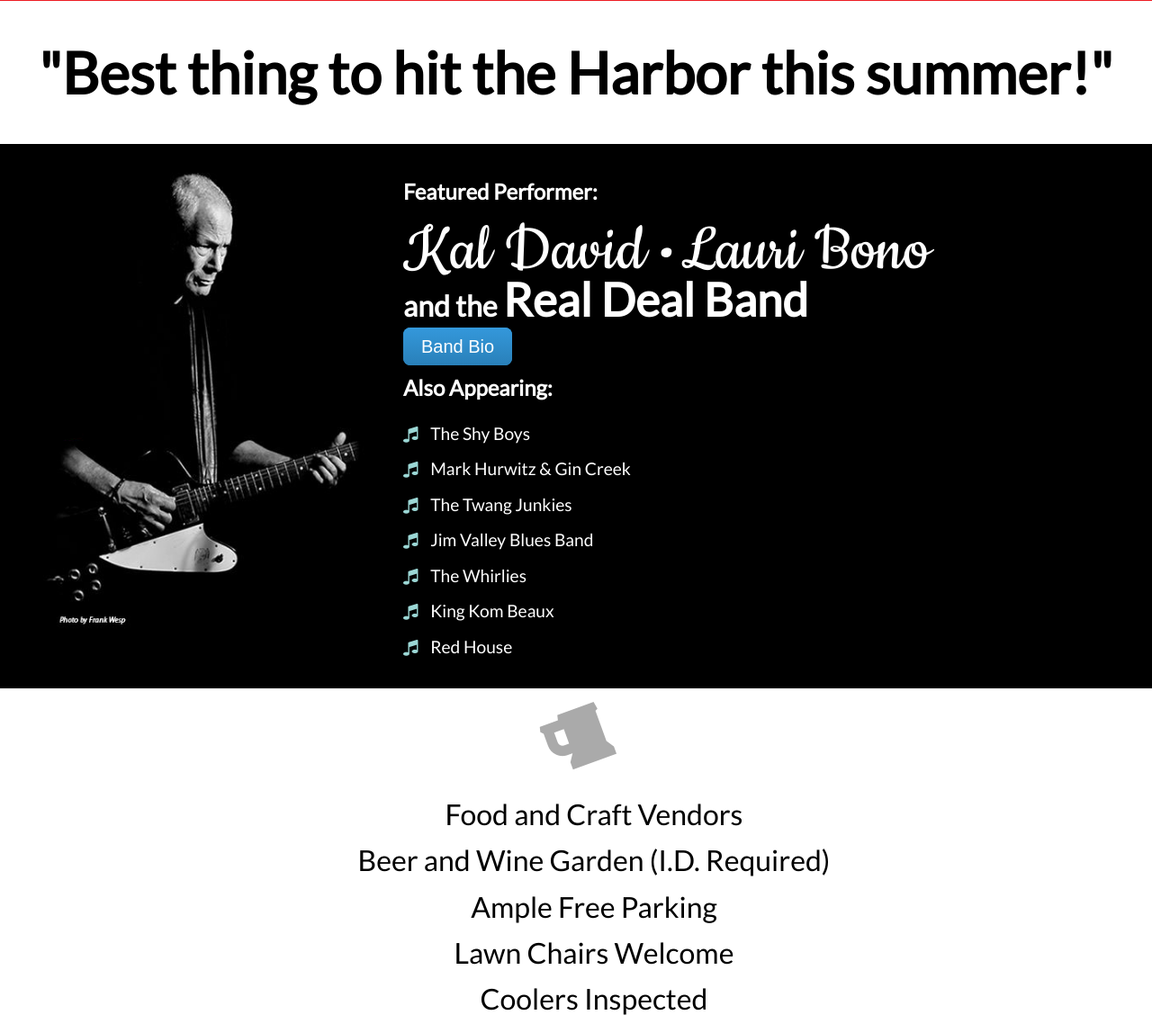
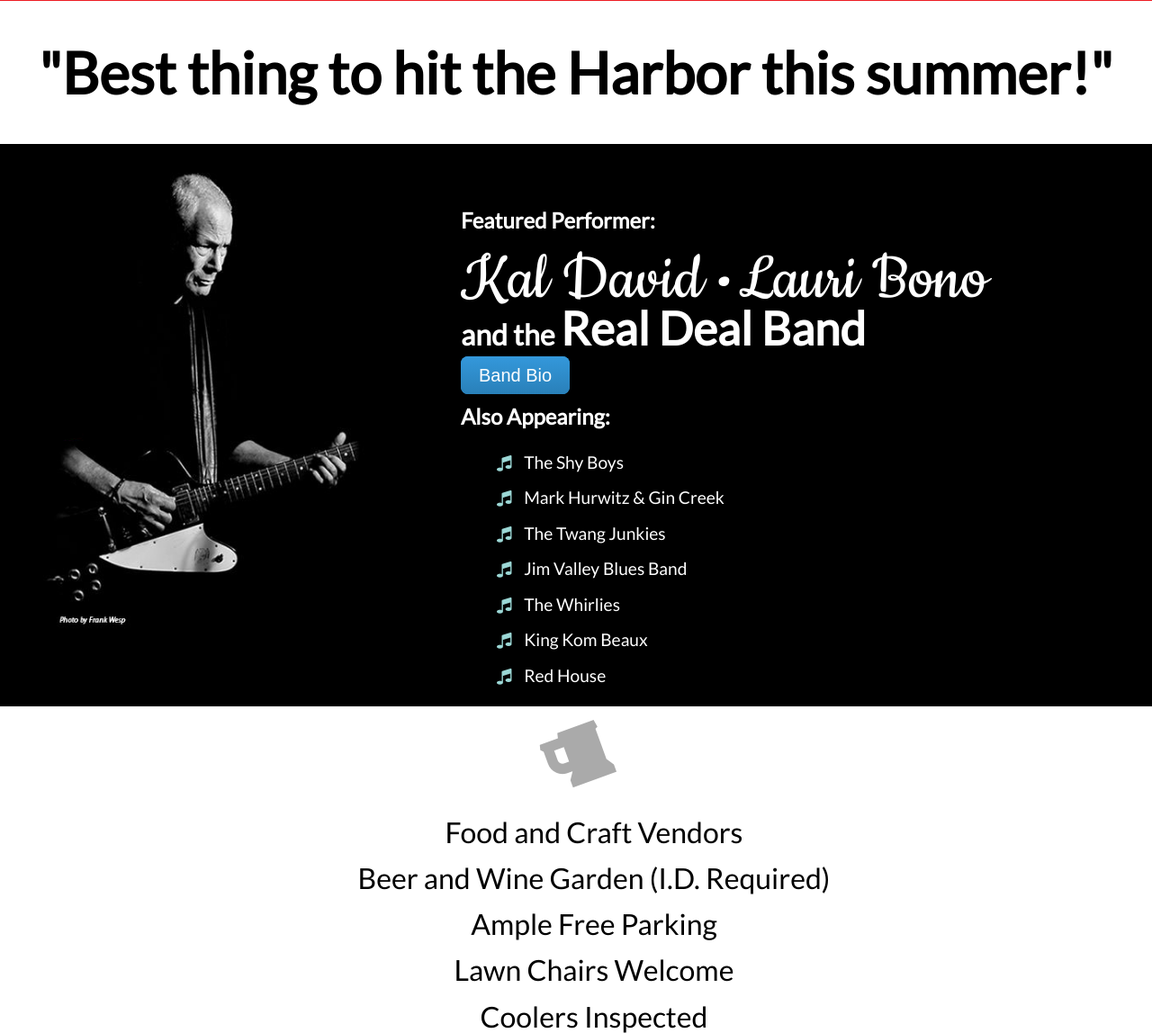
Before and after one commit to snorri1090/rockinrnb, a PHP site: page / in a window 1280 px wide; the page is wider, and only the part inside the window is pictured. Shown: the part 1043-2191 px from the top of that part at 90% size. Run offline with PHP 8.4, Linux system fonts and the light colour scheme; some libraries are stand-ins or nearby versions.

Commit message:
fixed performers columns

```diff
--- a/css/style.css
+++ b/css/style.css
@@ -208,15 +208,6 @@
 /*********************************************
 Internal Stylesheet from home page - fold in
 *********************************************/
-#kal-david {
-  width: 30%; }
-
-#kal-david img {
-  float: left;
-  width: 100%;
-  padding: 2em;
-  margin-bottom: 30px; }
-
 .featured-performer {
   margin-top: 2em;
   text-align: left; }
@@ -231,10 +222,10 @@
 Internal Stylesheet from bio page - fold in
 *********************************************/
 #kal-david {
-  width: 30%; }
+  width: 30%;
+  float: left; }
 
 #kal-david img {
-  float: left;
   width: 100%;
   padding: 2em;
   margin-bottom: 30px; }
@@ -252,6 +243,10 @@
   font-family: 'Cookie', cursive;
   font-weight: normal;
   font-size: 2.5em; }
+
+.performers {
+  width: 60%;
+  float: right; }
 
 .band-name {
   font-weight: bold;
--- a/index.php
+++ b/index.php
@@ -30,6 +30,7 @@
           <img src="images/kalDavid-bw.png" alt="Kal David">
         </div>
 
+        <div class="performers">
           <div class="featured-performer">
             <br>
             <h2>
@@ -101,6 +102,7 @@
                 </div>
               </li>
             </ul>
+          </div>
         </div>
 
       </article>
--- a/scss/style.scss
+++ b/scss/style.scss
@@ -269,11 +269,10 @@
 Internal Stylesheet from home page - fold in
 *********************************************/
 
-#kal-david {width: 30%;}
-#kal-david img {float: left; width: 100%; padding: 2em;margin-bottom: 30px;}
 .featured-performer {margin-top: 2em; text-align: left;}
 .kal-david-name
 .kal-name {font-family: 'Cookie', cursive; font-weight: normal; font-size: 2.5em;}
+
 
 /*********************************************
 Internal Stylesheet from bio page - fold in
@@ -281,10 +280,10 @@
 
 #kal-david {
   width: 30%;
+  float: left;
 }
 
 #kal-david img {
-  float: left;
   width: 100%;
   padding: 2em;
   margin-bottom: 30px;
@@ -306,6 +305,12 @@
   font-weight: normal;
   font-size: 2.5em;
 }
+
+.performers {
+  width: 60%;
+  float: right;
+}
+
 .band-name {
   font-weight: bold;
   font-size: 1.6em;
```
Also changed, not shown: 2 other files. Lines whose indentation alone changed are shown as unchanged.
